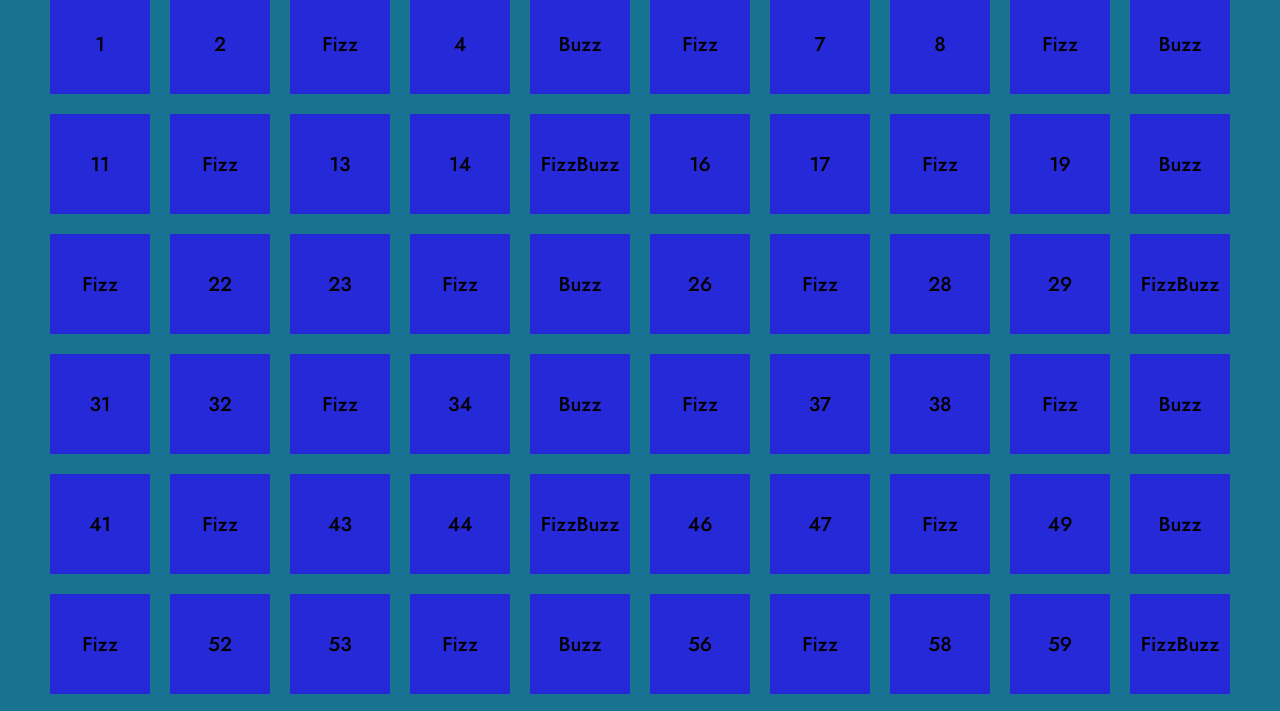
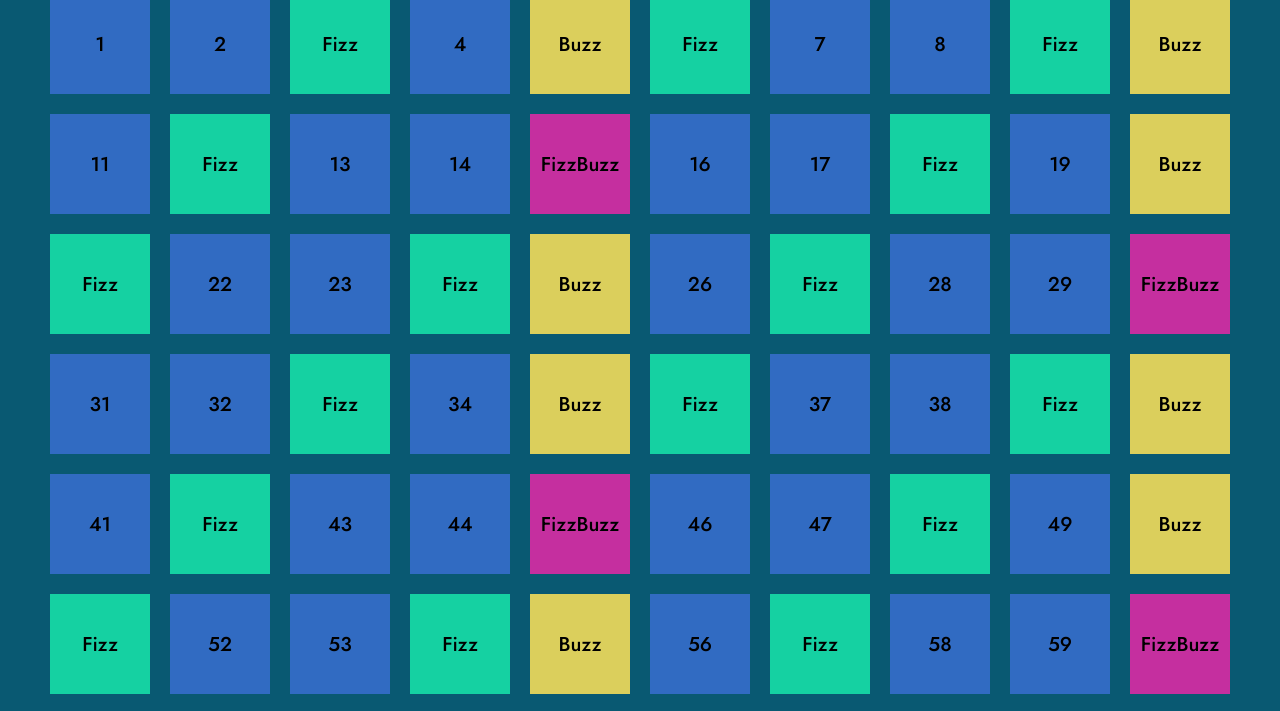
Before and after one commit to AlessandroPalumboDev/js-fizzbuzz, a plain HTML site: page index.html in a window 1280 px wide. Shown: the part 132-843 px from the top of the page. Drawn offline with Linux system fonts and the light colour scheme.

Commit message:
[UPD] Applicati stili differenti

```diff
--- a/css/style.css
+++ b/css/style.css
@@ -3,10 +3,11 @@
     margin: auto;
     box-sizing: border-box;
 }
+/* FINE RESET CSS */
 
 body{
     font-family: "jost", sans-serif;
-    background-color: rgb(23, 115, 143);
+    background-color: rgb(9, 89, 114);
 }
 
 .container{
@@ -24,6 +25,7 @@ h1{
 
 .list{
     display: flex;
+    justify-content: center;
     flex-wrap:wrap;
     list-style: none;
 }
@@ -31,7 +33,7 @@ h1{
 li{
     width: 100px;
     height: 100px;
-    background-color: rgb(38, 41, 216);
+    background-color: rgb(49, 107, 194);
     margin: 10px;
     display: flex;
     align-items: center;
@@ -39,3 +41,16 @@ li{
     font-size: 20px;
     font-weight: 500;
 }
+
+/* BACKGROUND COLOR DA MODIFICARE */
+.bg-fizz{
+    background-color: rgb(21, 209, 162);
+}
+
+.bg-buzz{
+    background-color: rgb(219, 207, 92);
+}
+
+.bg-fizzbuzz{
+    background-color: rgb(197, 47, 159);
+}
--- a/js/main.js
+++ b/js/main.js
@@ -15,6 +15,7 @@ for (let i = 1; i <= 100; i++) {
         console.log('FizzBuzz')
         lista.append(li);
         li.append('FizzBuzz');
+        li.classList.add("bg-fizzbuzz");
     }
 
     // Se è divisibile per 5 stampa BUZZ
@@ -22,6 +23,8 @@ for (let i = 1; i <= 100; i++) {
         console.log('Buzz');
         lista.append(li);
         li.append('Buzz');
+        li.classList.add("bg-buzz");
+
     }
 
     // Se è divisibile per 3 stampa FIZZ
@@ -29,6 +32,8 @@ for (let i = 1; i <= 100; i++) {
         console.log('Fizz');
         lista.append(li);
         li.append('Fizz');
+        li.classList.add("bg-fizz");
+
     }
 
     // Per tutti gli altri numeri invece stampa il numero
```
